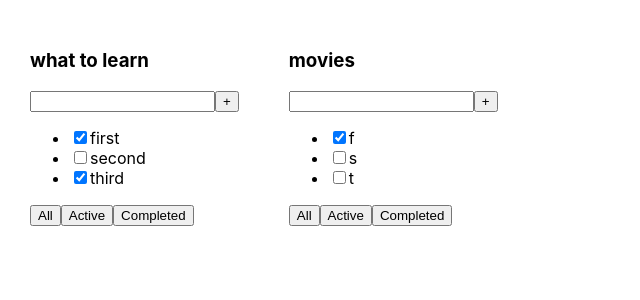
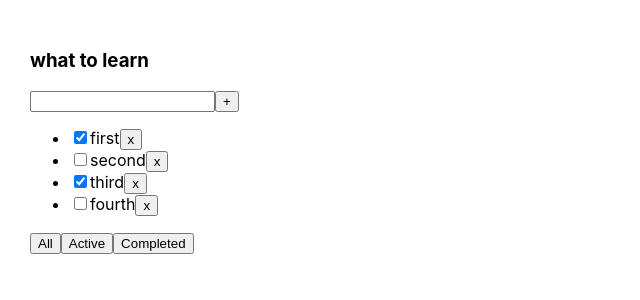
Before and after one commit to maximLomako/rsclone, a React (Create React App) app in the folder rsclone/: page / in a window 1280 px wide. Shown: the top 300 px of the page, without its empty margins (0-640 px from the left). Built offline with nearby package versions, Linux system fonts and the light colour scheme.

Commit message:
feat: add remove task func

```diff
--- a/rsclone/src/App.tsx
+++ b/rsclone/src/App.tsx
@@ -1,24 +1,26 @@
-import React from 'react';
+import React, {useState} from 'react';
 import './App.css';
 import {TasksType, Todolist} from "./components/Todolist/Todolist";
 
 const App = () => {
-
-  let tasks1:Array<TasksType> = [
+  let task: Array<TasksType> = [
     {id: 1, title: 'first', isDone: true},
     {id: 2, title: 'second', isDone: false},
-    {id: 3, title: 'third', isDone: true}
+    {id: 3, title: 'third', isDone: true},
+    {id: 4, title: 'fourth', isDone: false},
   ]
-  let tasks2:Array<TasksType> = [
-    {id: 1, title: 'f', isDone: true},
-    {id: 2, title: 's', isDone: false},
-    {id: 3, title: 't', isDone: false}
-  ]
+  const [tasks, setTasks] = useState(task);
+  const removeTask = (id: number) => {
+    const newTasks = tasks.filter(t => t.id !== id)
+    setTasks(newTasks)
+  }
 
   return (
     <div className="App">
-      <Todolist title='what to learn' tasks={tasks1}/>
-      <Todolist title='movies' tasks={tasks2}/>
+      <Todolist title='what to learn'
+                tasks={tasks}
+                removeTask={removeTask}
+      />
     </div>
   )
 }
--- a/rsclone/src/components/Todolist/Todolist.tsx
+++ b/rsclone/src/components/Todolist/Todolist.tsx
@@ -8,9 +8,10 @@ export type TasksType = {
 type TodolistPropsType = {
   title: string
   tasks: Array<TasksType>
+  removeTask: (id: number) => void
 }
 
-export const Todolist: React.FC<TodolistPropsType> = ({title, tasks}) => {
+export const Todolist: React.FC<TodolistPropsType> = ({title, tasks, removeTask}) => {
   return (
     <div>
       <h3>{title}</h3>
@@ -21,7 +22,10 @@ export const Todolist: React.FC<TodolistPropsType> = ({title, tasks}) => {
       <ul>
         {tasks.map(t =>
           <li key={t.id}>
-            <input type="checkbox" checked={t.isDone}/><span>{t.title}</span>
+            <input type="checkbox" checked={t.isDone}/>
+            <span>{t.title}</span>
+            <button onClick={() =>{removeTask(t.id)}}>x
+            </button>
           </li>)}
       </ul>
       <div>
```
Also changed, not shown: 1 other file (tests, documents, lock files or other folders).
